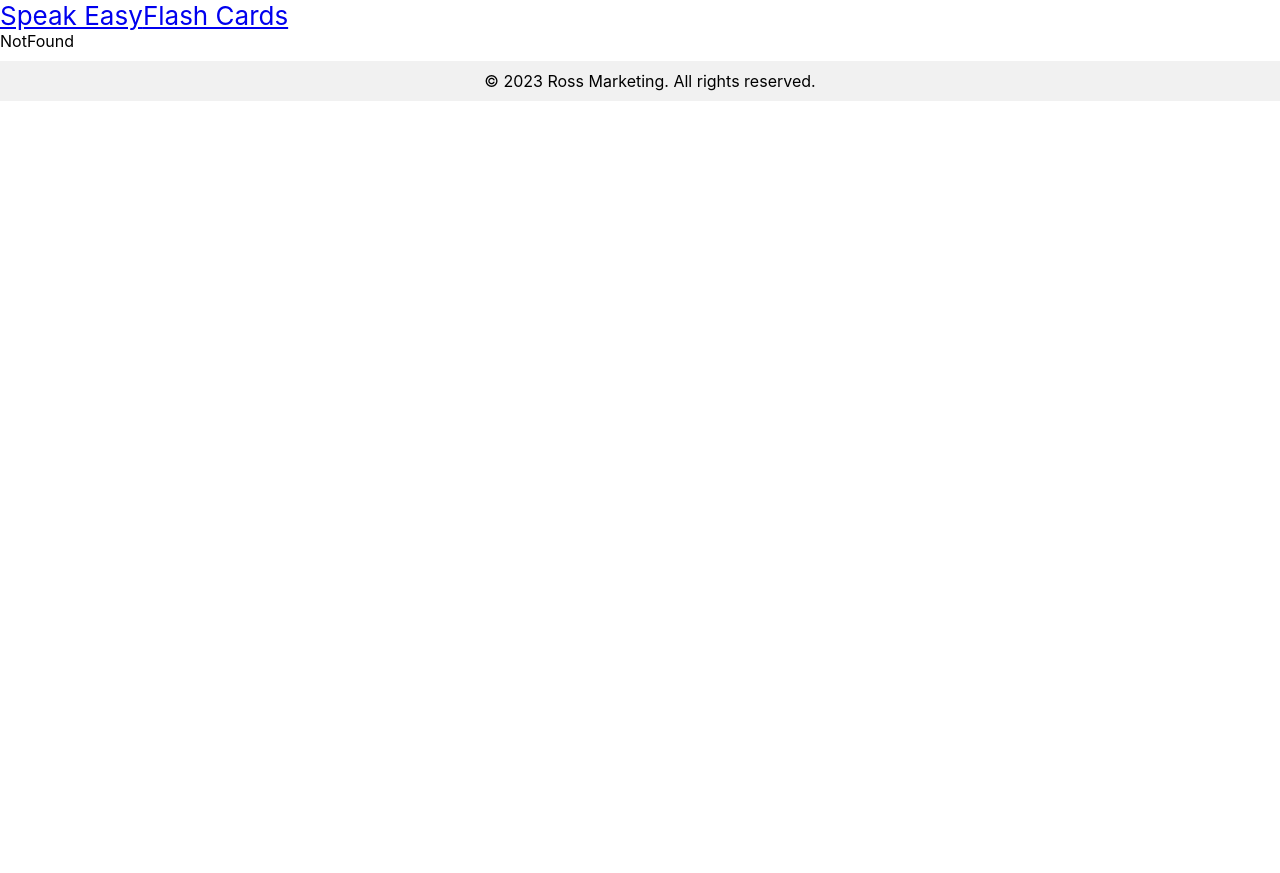
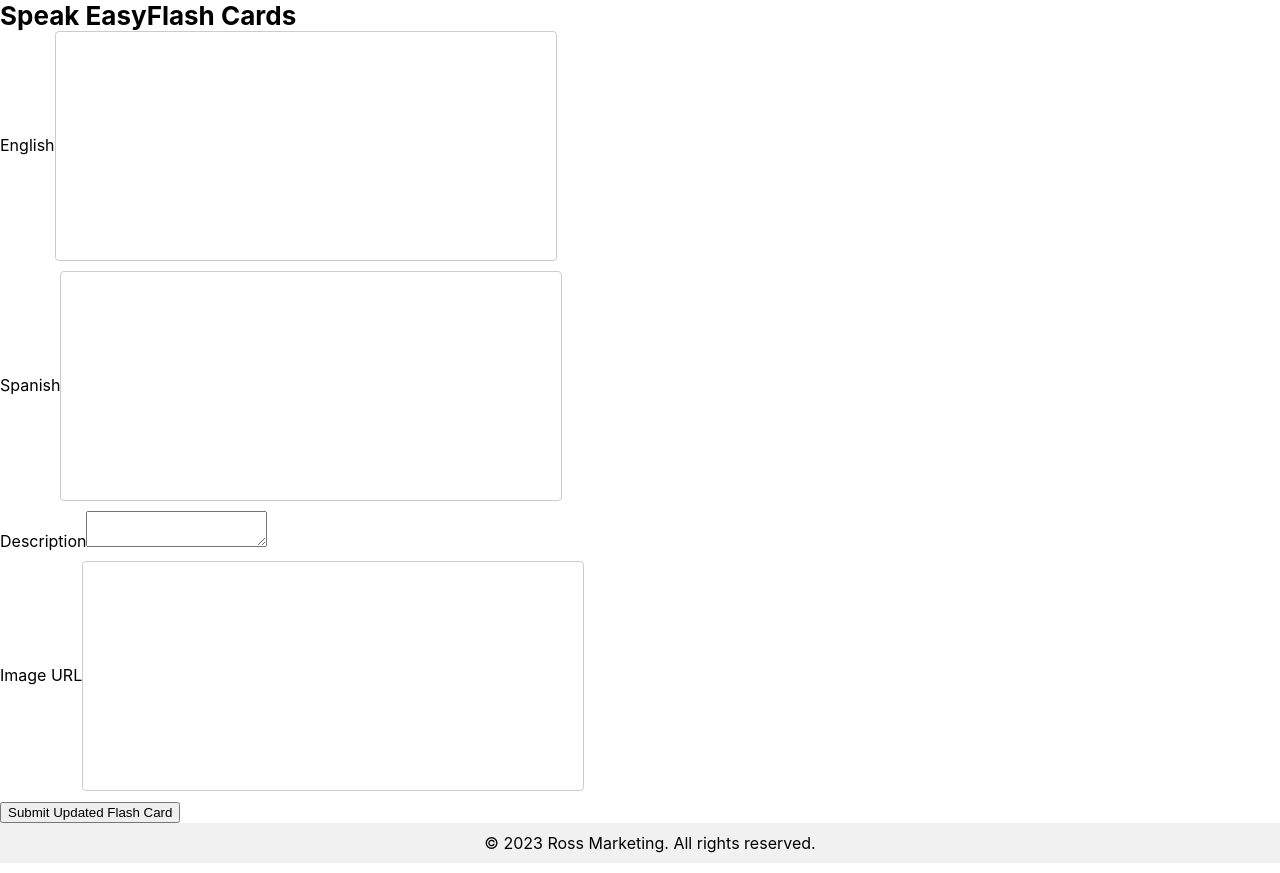
Before and after one commit to JacobR96/Translator, a React (Create React App) app in the folder translator/: page /flashcardedit/1 in a window 1280 px wide. Before the commit the page ends 800 px from the top, so only its background shows below. Built offline with nearby package versions, Linux system fonts and the light colour scheme; no server answers.

Commit message:
added full crud

```diff
--- a/translator/src/App.js
+++ b/translator/src/App.js
@@ -35,7 +35,7 @@ function App() {
       method: "POST"
     })
       .then((response) => response.json())
-      .then((payload) => readFlashCards()) // Fixed function name
+      .then((payload) => readFlashCards())
       .catch((errors) => console.log("Flash Card create errors:", errors));
   };
 
@@ -48,13 +48,11 @@ function App() {
       method: "PATCH"
     })
       .then((response) => response.json())
-      .then((payload) => readFlashCards()) // Fixed function name
+      .then((payload) => readFlashCards())
       .catch((errors) => console.log("Flash cards update errors:", errors));
   };
 
   const deleteFlashCard = (id) => {
-    console.log("Deleting flash card with ID:", id);
-
     fetch(`http://localhost:3000/flash_cards/${id}`, {
       headers: {
         "Content-Type": "application/json"
@@ -62,10 +60,7 @@ function App() {
       method: "DELETE"
     })
       .then((response) => response.json())
-      .then((payload) => {
-        console.log("Flash card deleted:", payload);
-        readFlashCards(); // Fixed function name
-      })
+      .then((payload) => readFlashCards())
       .catch((errors) => console.log("Delete errors:", errors));
   };
 
@@ -76,10 +71,9 @@ function App() {
       <Routes>
         <Route path="/" element={<Main />} />
         <Route path="/flashcardindex" element={<FlashCardIndex flashcards={flashcards} />} />
-        <Route path="/flashcardshow/:id" element={<FlashCardShow flashcards={flashcards} />} />
-        <Route path="/flashcardnew" element={<FlashCardNew />} />
-        <Route path="/flashcardedit" element={<FlashCardEdit />} />
-        {/* <Route path="/flashcardshow/:id" element={<FlashCardShow flashcards={flashcards} deleteFlashCard={deleteFlashCard} />} /> */}
+        <Route path="/flashcardshow/:id" element={<FlashCardShow flashcards={flashcards} deleteFlashCard={deleteFlashCard} />} />
+        <Route path="/flashcardnew" element={<FlashCardNew createFlashCard={createFlashCard} />} />
+        <Route path="/flashcardedit/:id" element={<FlashCardEdit flashcards={flashcards} updateFlashCard={updateFlashCard} />} />
         <Route path="*" element={<NotFound />} />
       </Routes>
       <Footer />
--- a/translator/src/Components/Header.js
+++ b/translator/src/Components/Header.js
@@ -1,28 +1,17 @@
-import React, { useState } from 'react';
-import {
-  NavLink,
-} from 'reactstrap';
+import React from 'react';
+import { NavLink } from 'reactstrap';
 
 function Header(args) {
-  const [isOpen, setIsOpen] = useState(false);
-
-  const toggle = () => setIsOpen(!isOpen);
 
   return (
-<>
-
-
-    <NavLink  href="/" className="nav-link">
-    Speak Easy
-    </NavLink>
-
-
-     <NavLink href="/flashcardindex" className="nav-link">
-      Flash Cards
+    <>
+      <NavLink href="/" className="nav-link" style={{ color: 'black', fontWeight: 'bold', textAlign: 'center', textDecoration: 'none' }}>
+        Speak Easy
       </NavLink>
 
-
-
+      <NavLink href="/flashcardindex" className="nav-link" style={{ color: 'black', fontWeight: 'bold', textAlign: 'center', textDecoration: 'none' }}>
+        Flash Cards
+      </NavLink>
     </>
   );
 }
--- a/translator/src/Pages/FlashCardEdit.js
+++ b/translator/src/Pages/FlashCardEdit.js
@@ -1,86 +1,54 @@
-import React from 'react'
-import { FormGroup, Label, Input, Form, Button,FormFeedback, FormText } from 'reactstrap';
+import React, { useState } from 'react';
+import { FormGroup, Label, Input, Form, Button } from 'reactstrap';
+import { useNavigate, useParams } from 'react-router-dom';
 
-const FlashCardEdit = () => {
+const FlashCardEdit = ({ flashcards, updateFlashCard }) => {
+  const { id } = useParams();
+  const navigate = useNavigate();
+
+  const currentFlashCard = flashcards.find((flashcard) => flashcard.id === +id);
+  const [editFlashCard, setEditFlashCard] = useState(currentFlashCard || {
+    english: '',
+    spanish: '',
+    description: '',
+    image: '',
+  });
+
+  const handleChange = (e) => {
+    setEditFlashCard({ ...editFlashCard, [e.target.name]: e.target.value });
+  };
+
+  const handleSubmit = (e) => {
+    e.preventDefault();
+    updateFlashCard(editFlashCard, currentFlashCard.id);
+    navigate('/flashcardindex');
+  };
+
   return (
-    <Form>
+    <>
+      <Form onSubmit={handleSubmit}>
         <FormGroup>
-    <Label for="exampleEmail">
-      Input without validation
-    </Label>
-    <Input />
-    <FormFeedback>
-      You will not be able to see this
-    </FormFeedback>
-    <FormText>
-      Example help text that remains unchanged.
-    </FormText>
+          <Label for="english">English</Label>
+          <Input type="text" name="english" value={editFlashCard.english} onChange={handleChange} />
         </FormGroup>
         <FormGroup>
-    <Label for="exampleEmail">
-      Valid input
-    </Label>
-    <Input valid />
-    <FormFeedback valid>
-      Sweet! that name is available
-    </FormFeedback>
-    <FormText>
-      Example help text that remains unchanged.
-    </FormText>
+          <Label for="spanish">Spanish</Label>
+          <Input type="text" name="spanish" value={editFlashCard.spanish} onChange={handleChange} />
         </FormGroup>
         <FormGroup>
-    <Label for="examplePassword">
-      Invalid input
-    </Label>
-    <Input invalid />
-    <FormFeedback>
-      Oh noes! that name is already taken
-    </FormFeedback>
-    <FormText>
-      Example help text that remains unchanged.
-    </FormText>
+          <Label for="description">Description</Label>
+          <Input type="textarea" name="description" value={editFlashCard.description} onChange={handleChange} />
         </FormGroup>
         <FormGroup>
-    <Label for="exampleEmail">
-      Input without validation
-    </Label>
-    <Input />
-    <FormFeedback tooltip>
-      You will not be able to see this
-    </FormFeedback>
-    <FormText>
-      Example help text that remains unchanged.
-    </FormText>
+          <Label for="image">Image URL</Label>
+          <Input type="text" name="image" value={editFlashCard.image} onChange={handleChange} />
         </FormGroup>
-  <FormGroup className="position-relative">
-    <Label for="exampleEmail">
-      Valid input
-    </Label>
-    <Input valid />
-    <FormFeedback
-      tooltip
-      valid
-    >
-      Sweet! that name is available
-    </FormFeedback>
-    <FormText>
-      Example help text that remains unchanged.
-    </FormText>
-  </FormGroup>
-  <FormGroup className="position-relative">
-    <Label for="examplePassword">
-      Invalid input
-    </Label>
-    <Input invalid />
-    <FormFeedback tooltip>
-      Oh noes! that name is already taken
-    </FormFeedback>
-    <FormText>
-      Example help text that remains unchanged.
-    </FormText>
-  </FormGroup>
+        <Button type="submit" name="submit">
+          Submit Updated Flash Card
+        </Button>
       </Form>
-  )
-}
+    </>
+  );
+};
 
-export default FlashCardEdit
+export default FlashCardEdit;
--- a/translator/src/Pages/FlashCardIndex.js
+++ b/translator/src/Pages/FlashCardIndex.js
@@ -1,13 +1,15 @@
 import React from "react";
 import { Card, CardBody, CardTitle, CardSubtitle, CardText, Button } from "reactstrap";
-import { NavLink } from "react-router-dom"
-
+import { NavLink } from "react-router-dom";
 
 const FlashCardIndex = ({ flashcards }) => {
   console.log(flashcards);
 
   return (
     <main className="flashcard-index-cards">
+      <NavLink to="/flashcardnew" className="nav-link">
+        <Button>Create Flash Card</Button>
+      </NavLink>
       {flashcards?.map((flashcard, index) => (
         <Card style={{ width: "14rem" }} key={index}>
           <img
@@ -24,8 +26,8 @@ const FlashCardIndex = ({ flashcards }) => {
               <p>{flashcard.description}</p>
             </CardText>
             <NavLink to={`/flashcardshow/${flashcard.id}`} className="nav-link">
-  See More Details
-</NavLink>
+              See More Details
+            </NavLink>
           </CardBody>
         </Card>
       ))}
--- a/translator/src/Pages/FlashCardNew.js
+++ b/translator/src/Pages/FlashCardNew.js
@@ -1,9 +1,52 @@
-import React from 'react'
+import React, { useState } from 'react';
+import { Form, FormGroup, Input, Label, Button } from 'reactstrap';
+import { useNavigate, useParams } from 'react-router-dom';
 
-const FlashCardNew = () => {
+const FlashCardNew = ({ createFlashCard }) => {
+  const [newFlashCard, setNewFlashCard] = useState({
+    english: '',
+    spanish: '',
+    description: '',
+    image: ''
+  });
+
+  const handleChange = (e) => {
+    setNewFlashCard({ ...newFlashCard, [e.target.name]: e.target.value });
+  };
+
+  const navigate = useNavigate();
+
+  const handleSubmit = () => {
+    createFlashCard(newFlashCard);
+    navigate('/flashcardindex');
+  };
+
+
   return (
-    <div>FlashCardNew</div>
-  )
-}
+    <>
+      <Form>
+        <FormGroup>
+          <Label for="english">English</Label>
+          <Input type="text" name="english" onChange={handleChange} value={newFlashCard.english} />
+        </FormGroup>
+        <FormGroup>
+          <Label for="spanish">Spanish</Label>
+          <Input type="text" name="spanish" onChange={handleChange} value={newFlashCard.spanish} />
+        </FormGroup>
+        <FormGroup>
+          <Label for="description">Description</Label>
+          <Input type="textarea" name="description" onChange={handleChange} value={newFlashCard.description} />
+        </FormGroup>
+        <FormGroup>
+          <Label for="image">Image URL</Label>
+          <Input type="text" name="image" onChange={handleChange} value={newFlashCard.image} />
+        </FormGroup>
+      </Form>
+      <Button onClick={handleSubmit} name="submit">
+        Submit Flash Card
+      </Button>
+    </>
+  );
+};
 
-export default FlashCardNew
+export default FlashCardNew;
--- a/translator/src/Pages/FlashCardShow.js
+++ b/translator/src/Pages/FlashCardShow.js
@@ -1,36 +1,43 @@
 import React from 'react';
-import { useParams } from "react-router-dom";
-import { Card, CardBody, CardTitle, CardSubtitle, CardText, Button } from "reactstrap";
-import { NavLink } from "react-router-dom"
+import { useParams, useNavigate } from 'react-router-dom';
+import { Card, CardBody, CardTitle, CardSubtitle, CardText, Button } from 'reactstrap';
+import { NavLink } from 'react-router-dom';
 
-const FlashCardShow = ({ flashcards }) => {
+const FlashCardShow = ({ flashcards, deleteFlashCard }) => {
   const { id } = useParams();
-  let currentFlashCard = flashcards.find((flashcard) => flashcard.id === +id);
-  console.log(currentFlashCard);
+  const navigate = useNavigate();
+
+  const currentFlashCard = flashcards.find((flashcard) => flashcard.id === +id);
+
+  const handleDelete = () => {
+    deleteFlashCard(currentFlashCard.id);
+    navigate('/flashcardindex');
+  };
+
+  if (!currentFlashCard) {
+    return <div>Loading...</div>; // Add a loading state or handle the case where the flashcard is not found
+  }
 
   return (
-    <main style={{ width: "80%", margin: "0 auto" }}>
-      <Card style={{ width: "100%" }}>
-        <img
-          alt={` ${currentFlashCard.english}`}
-          src={currentFlashCard.image}
-          style={{ width: "80%", height: "80%" }}
-        />
+    <main style={{ width: '80%', margin: '0 auto' }}>
+      <Card style={{ width: '100%' }}>
+        <img alt={currentFlashCard.english} src={currentFlashCard.image} style={{ width: '80%', height: '80%' }} />
         <CardBody>
           <CardTitle tag="h5">{currentFlashCard.english}</CardTitle>
           <CardSubtitle className="mb-2 text-muted" tag="h6">
-            Spanish {currentFlashCard.spanish}
+            Spanish: {currentFlashCard.spanish}
           </CardSubtitle>
           <CardText>
             <p>{currentFlashCard.description}</p>
           </CardText>
-          <NavLink to={"/flashcardindex"} className="nav-link">
-            back to main page
+          <NavLink to="/flashcardindex" className="nav-link">
+            Back to main page
           </NavLink>
-          <NavLink to="/flashcardindex">
-  <Button>Delete Flash Card</Button>
+          <Button onClick={handleDelete}>Delete Flash Card</Button>
+        </CardBody>
+        <NavLink to={`/flashcardedit/${currentFlashCard.id}`} className="nav-link">
+  Edit Flash Card
 </NavLink>
-        </CardBody>
       </Card>
     </main>
   );
```
Lines whose indentation alone changed are shown as unchanged.
